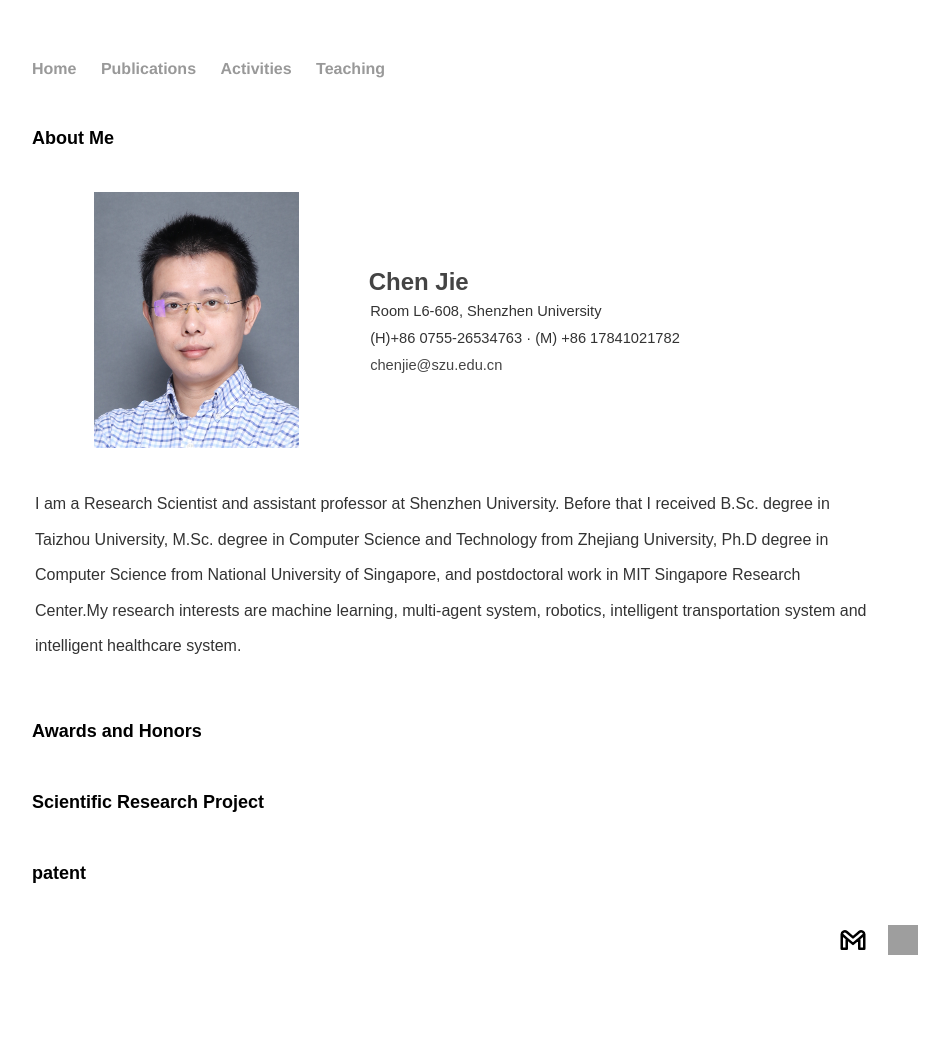
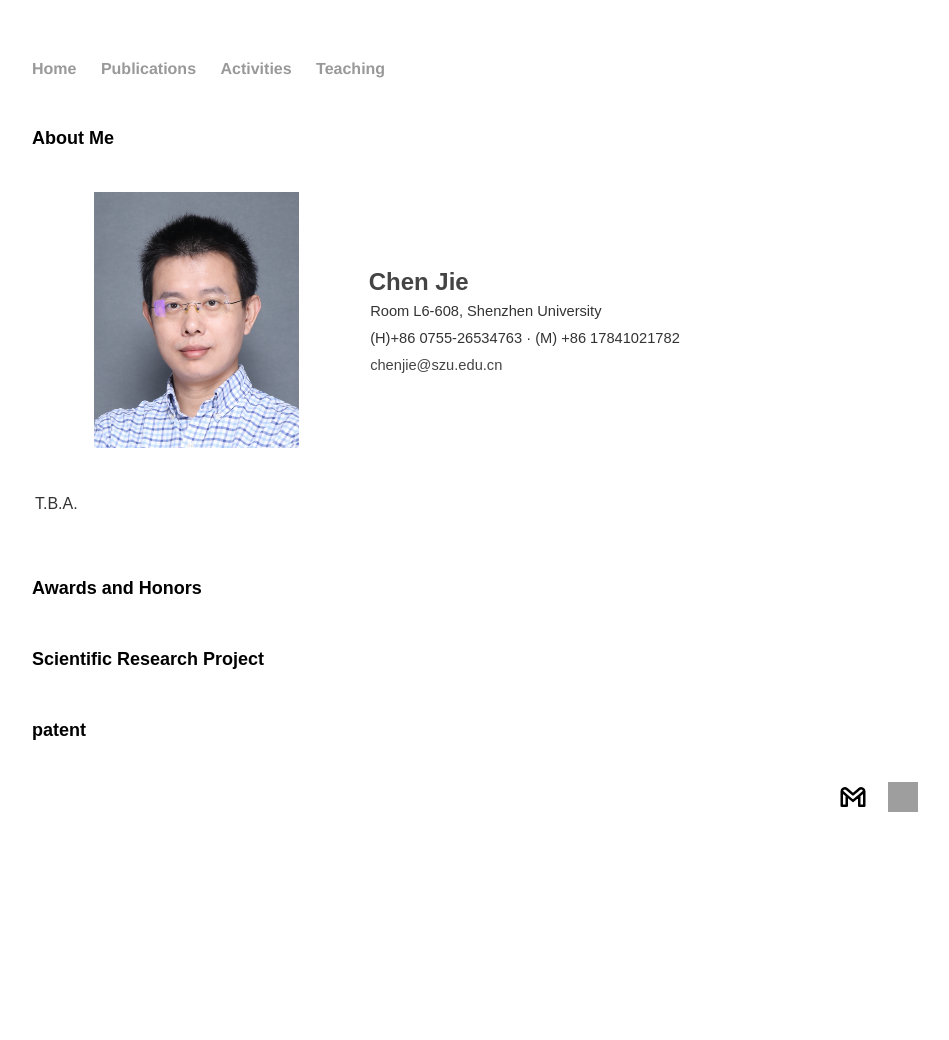
Before and after one commit to arikcj/arikcj.github.io, a Jekyll site: the page built from index.html, in a window 1280 px wide. Shown: the whole page, without its empty margins (160-1109 px from the left). Built offline with Jekyll 4.4.1, drawn with Linux system fonts in a browser that asks for light colours; after the commit the page ends 900 px from its top, so only the background shows below that; grey boxes are pictures that could not be loaded.

Commit message:
modified index.html

```diff
--- a/index.html
+++ b/index.html
@@ -35,7 +35,8 @@ title: CHEN JIE'S WEBSITE
 		<tbody>
 			<tr>
 				<td style="border-style: none; border-width: medium;">
-					<p style="margin-top: 3px; margin-bottom: 3px;"><font face="Arial" style="font-size: 12pt;">I am a Research Scientist and assistant professor at Shenzhen University. Before that I received B.Sc. degree in Taizhou University, M.Sc. degree in Computer Science and Technology from Zhejiang University, Ph.D degree in Computer Science from National University of Singapore, and postdoctoral work in MIT Singapore Research Center.My research interests are machine learning, multi-agent system, robotics, intelligent transportation system and intelligent healthcare system.<br>
+					<!-- <p style="margin-top: 3px; margin-bottom: 3px;"><font face="Arial" style="font-size: 12pt;">I am a Research Scientist and assistant professor at Shenzhen University. Before that I received B.Sc. degree in Taizhou University, M.Sc. degree in Computer Science and Technology from Zhejiang University, Ph.D degree in Computer Science from National University of Singapore, and postdoctoral work in MIT Singapore Research Center.My research interests are machine learning, multi-agent system, robotics, intelligent transportation system and intelligent healthcare system.<br> -->
+					<p style="margin-top: 3px; margin-bottom: 3px;"><font face="Arial" style="font-size: 12pt;">T.B.A.<br>
 					<br>
 					</font></p>
 				</td>
```
